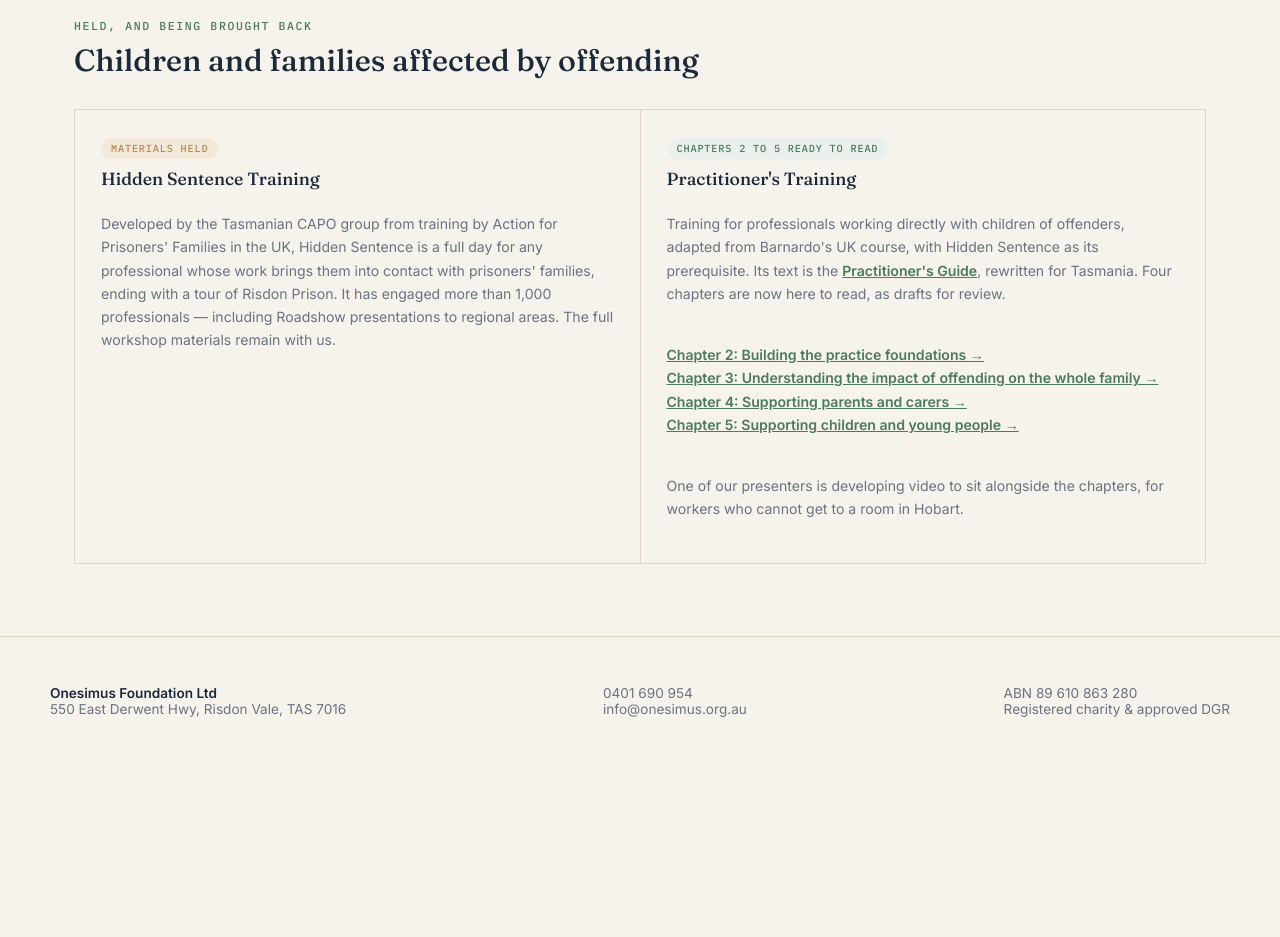
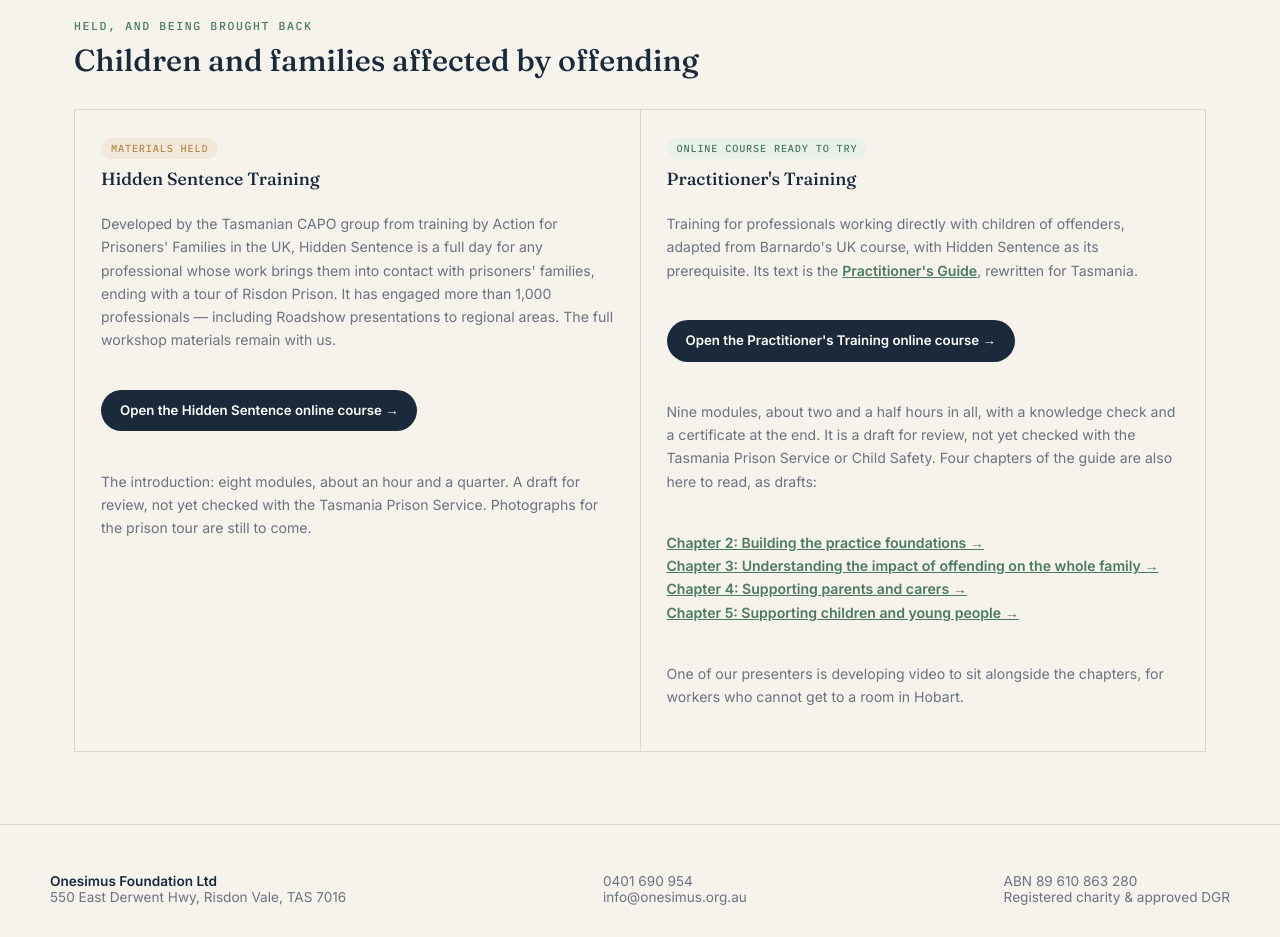
Before and after one commit to normreed-tas/onesimus-site-mockup, a plain HTML site: page training.html in a window 1280 px wide. Shown: the part 1600-2537 px from the top of the page. Before the commit the page ends 2349 px from the top, so only its background shows below. Drawn offline with Linux system fonts and the light colour scheme.

Commit message:
Training page: link the Hidden Sentence and Practitioner's Training online courses
Co-Authored-By: Claude Fable 5.2 <noreply@anthropic.com>

```diff
--- a/training.html
+++ b/training.html
@@ -218,11 +218,15 @@
       <span class="status">Materials held</span>
       <h3>Hidden Sentence Training</h3>
       <p>Developed by the Tasmanian CAPO group from training by Action for Prisoners' Families in the UK, Hidden Sentence is a full day for any professional whose work brings them into contact with prisoners' families, ending with a tour of Risdon Prison. It has engaged more than 1,000 professionals — including Roadshow presentations to regional areas. The full workshop materials remain with us.</p>
+      <p><a href="hidden-sentence/" style="display:inline-block; background:var(--ink); color:var(--white); text-decoration:none; padding:10px 19px; border-radius:100px; font-size:.83rem; font-weight:600;">Open the Hidden Sentence online course &rarr;</a></p>
+      <p>The introduction: eight modules, about an hour and a quarter. A draft for review, not yet checked with the Tasmania Prison Service. Photographs for the prison tour are still to come.</p>
     </div>
     <div class="review-card">
-      <span class="status" style="background:var(--sage-tint); color:var(--sage);">Chapters 2 to 5 ready to read</span>
+      <span class="status" style="background:var(--sage-tint); color:var(--sage);">Online course ready to try</span>
       <h3>Practitioner's Training</h3>
-      <p>Training for professionals working directly with children of offenders, adapted from Barnardo's UK course, with Hidden Sentence as its prerequisite. Its text is the <a href="practitioners-guide.html" style="color:var(--sage); font-weight:600;">Practitioner's Guide</a>, rewritten for Tasmania. Four chapters are now here to read, as drafts for review.</p>
+      <p>Training for professionals working directly with children of offenders, adapted from Barnardo's UK course, with Hidden Sentence as its prerequisite. Its text is the <a href="practitioners-guide.html" style="color:var(--sage); font-weight:600;">Practitioner's Guide</a>, rewritten for Tasmania.</p>
+      <p><a href="practitioner-training/" style="display:inline-block; background:var(--ink); color:var(--white); text-decoration:none; padding:10px 19px; border-radius:100px; font-size:.83rem; font-weight:600;">Open the Practitioner's Training online course &rarr;</a></p>
+      <p>Nine modules, about two and a half hours in all, with a knowledge check and a certificate at the end. It is a draft for review, not yet checked with the Tasmania Prison Service or Child Safety. Four chapters of the guide are also here to read, as drafts:</p>
       <p><a href="practitioners-guide-2.html" style="color:var(--sage); font-weight:600;">Chapter 2: Building the practice foundations &rarr;</a><br>
       <a href="practitioners-guide-3.html" style="color:var(--sage); font-weight:600;">Chapter 3: Understanding the impact of offending on the whole family &rarr;</a><br>
       <a href="practitioners-guide-4.html" style="color:var(--sage); font-weight:600;">Chapter 4: Supporting parents and carers &rarr;</a><br>
```
